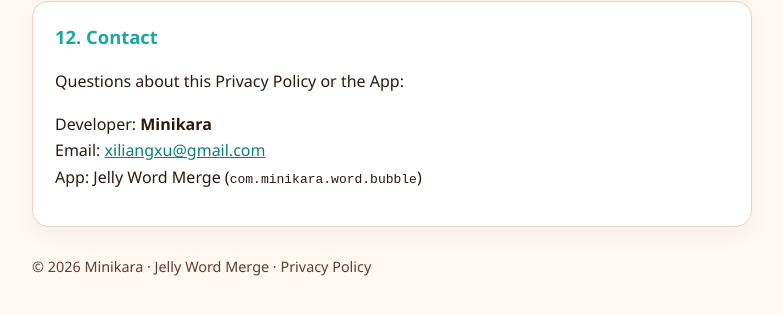
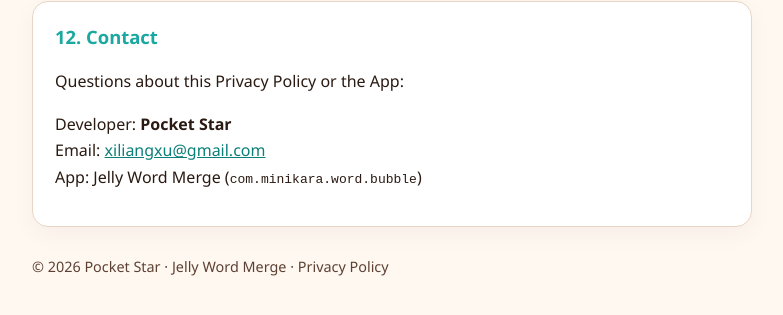
Before and after one commit to bitdream/bitdream.github.io, a Jekyll site: the page privacy-jelly-word.html, which Jekyll copies as it is, in a window 1280 px wide and 900 px high, scrolled down 2796 px. Shown: the part 549-864 px from the top of the window, without its empty margins (248-1031 px from the left). Built offline with Jekyll 4.4.1, drawn with Linux system fonts in a browser that asks for light colours.

Commit message:
Update privacy-jelly-word.html

```diff
--- a/privacy-jelly-word.html
+++ b/privacy-jelly-word.html
@@ -83,7 +83,7 @@
       <p class="meta">
         App: <strong>Jelly Word Merge</strong><br />
         Package: <code>com.minikara.word.bubble</code><br />
-        Developer: <strong>Minikara</strong><br />
+        Developer: <strong>Pocket Star</strong><br />
         Effective date: <strong>2026-08-07</strong><br />
         Last updated: <strong>2026-08-07</strong>
       </p>
@@ -229,14 +229,14 @@
         Questions about this Privacy Policy or the App:
       </p>
       <p>
-        Developer: <strong>Minikara</strong><br />
+        Developer: <strong>Pocket Star</strong><br />
         Email: <a href="mailto:xiliangxu@gmail.com">xiliangxu@gmail.com</a><br />
         App: Jelly Word Merge (<code>com.minikara.word.bubble</code>)
       </p>
     </section>
 
     <footer>
-      © 2026 Minikara · Jelly Word Merge · Privacy Policy
+      © 2026 Pocket Star · Jelly Word Merge · Privacy Policy
     </footer>
   </div>
 </body>
```
